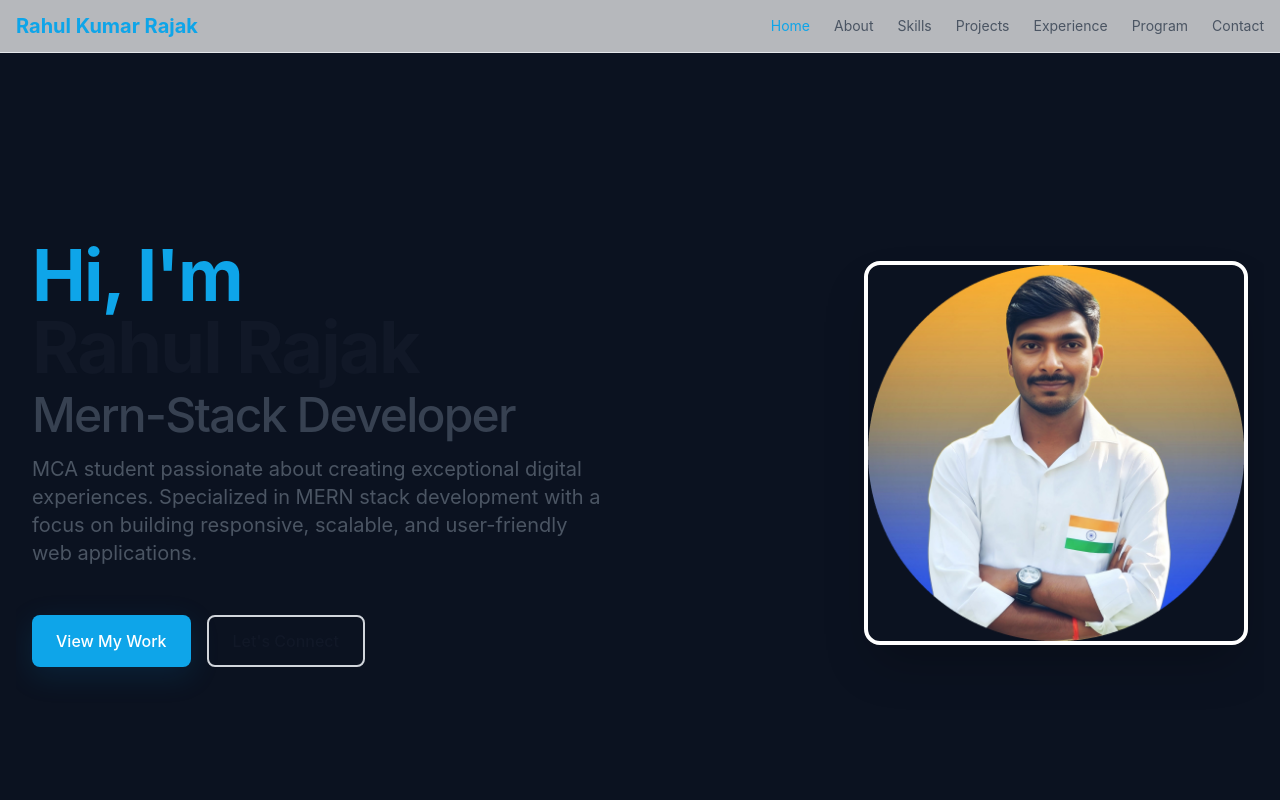
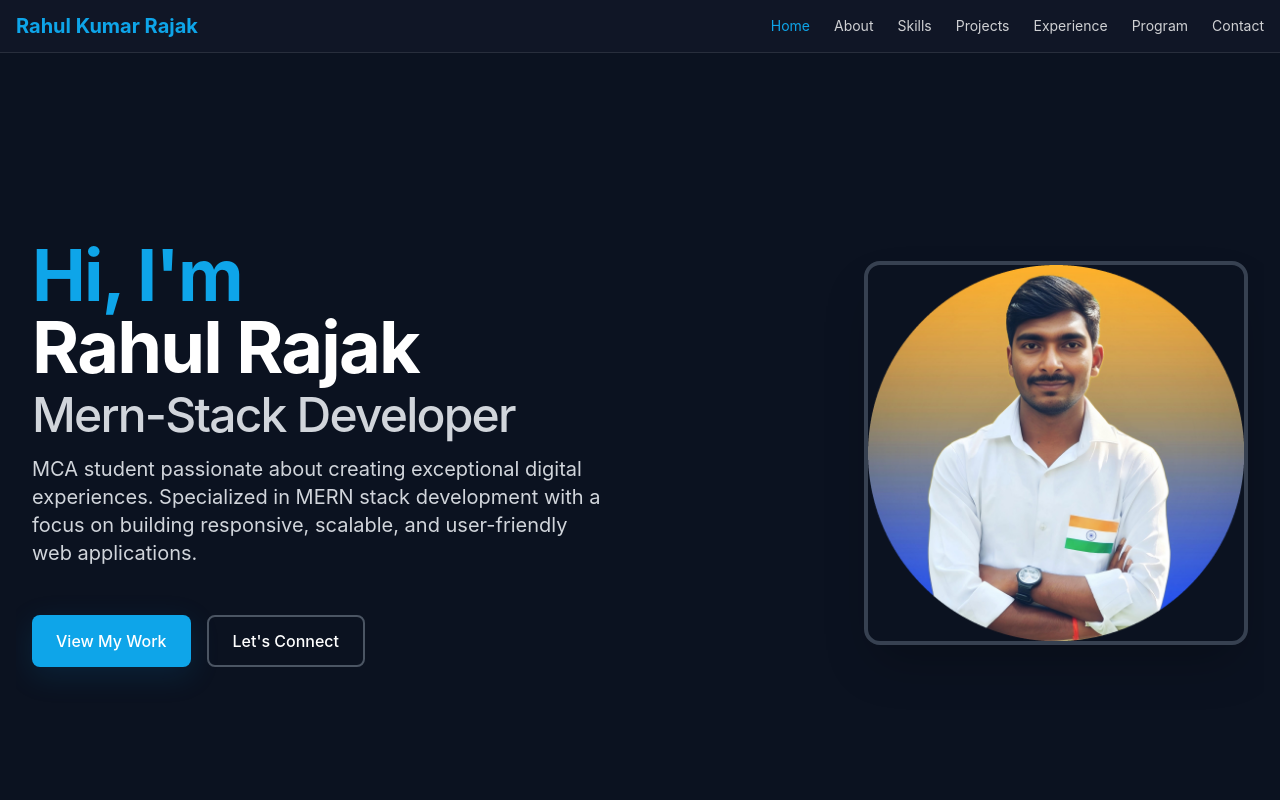
Before and after one commit to rahulrajak05/Rajak-Portfolio, a React (Vite) app: page / in a window 1280 px wide. Shown: the top 800 px of the page. Built offline with nearby package versions, Linux system fonts and the light colour scheme.

Commit message:
add few changes

```diff
--- a/src/components/Navbar.tsx
+++ b/src/components/Navbar.tsx
@@ -1,10 +1,13 @@
 import { useEffect, useState } from 'react'
 
 export default function Navbar() {
-
   const [activeSection, setActiveSection] = useState('home')
   const [mobileOpen, setMobileOpen] = useState(false)
 
+  useEffect(() => {
+    document.documentElement.classList.add('dark')
+    localStorage.setItem('darkMode', 'true')
+  }, [])
 
   useEffect(() => {
     const handleScroll = () => {
@@ -38,7 +41,7 @@ export default function Navbar() {
   ]
 
   return (
-    <header className="sticky top-0 z-50 backdrop-blur bg-white/70 dark:bg-gray-900/70 border-b border-gray-200 dark:border-white/10">
+    <header className="sticky top-0 z-50 backdrop-blur bg-gray-900/95 border-b border-white/10">
       <div className="container mx-auto px-4 py-3 flex items-center justify-between">
         <a href="#home" className="text-xl font-bold text-primary">Rahul Kumar Rajak</a>
 
@@ -51,7 +54,7 @@ export default function Navbar() {
                 key={l.href}
                 href={l.href}
                 className={`text-sm transition-colors ${
-                  isActive ? 'text-primary' : 'text-gray-600 dark:text-white/80 hover:text-primary'
+                  isActive ? 'text-primary' : 'text-white/80 hover:text-primary'
                 }`}
               >
                 {l.label}
@@ -65,7 +68,7 @@ export default function Navbar() {
 
       {/* Mobile Navigation */}
       {mobileOpen && (
-        <nav className="md:hidden bg-white dark:bg-gray-900 border-t border-gray-200 dark:border-white/10">
+        <nav className="md:hidden bg-gray-900 border-t border-white/10">
           <div className="container mx-auto px-4 py-2 space-y-1">
             {links.map((l) => {
               const isActive = activeSection === l.href.slice(1)
@@ -75,7 +78,7 @@ export default function Navbar() {
                   href={l.href}
                   onClick={() => setMobileOpen(false)}
                   className={`block py-2 px-3 rounded-md text-sm transition-colors ${
-                    isActive ? 'text-primary bg-primary/10' : 'text-gray-600 dark:text-white/80 hover:text-primary hover:bg-gray-50 dark:hover:bg-white/5'
+                    isActive ? 'text-primary bg-primary/10' : 'text-white/80 hover:text-primary hover:bg-white/5'
                   }`}
                 >
                   {l.label}
```
